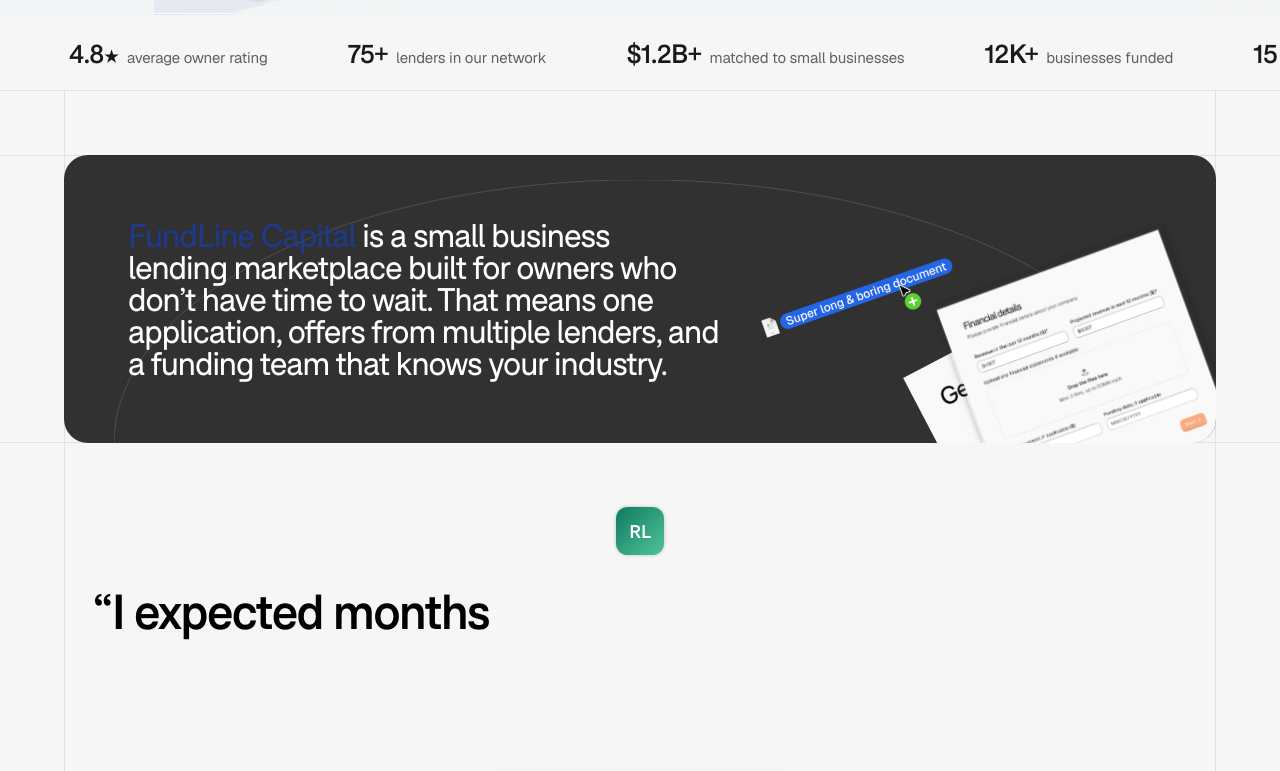
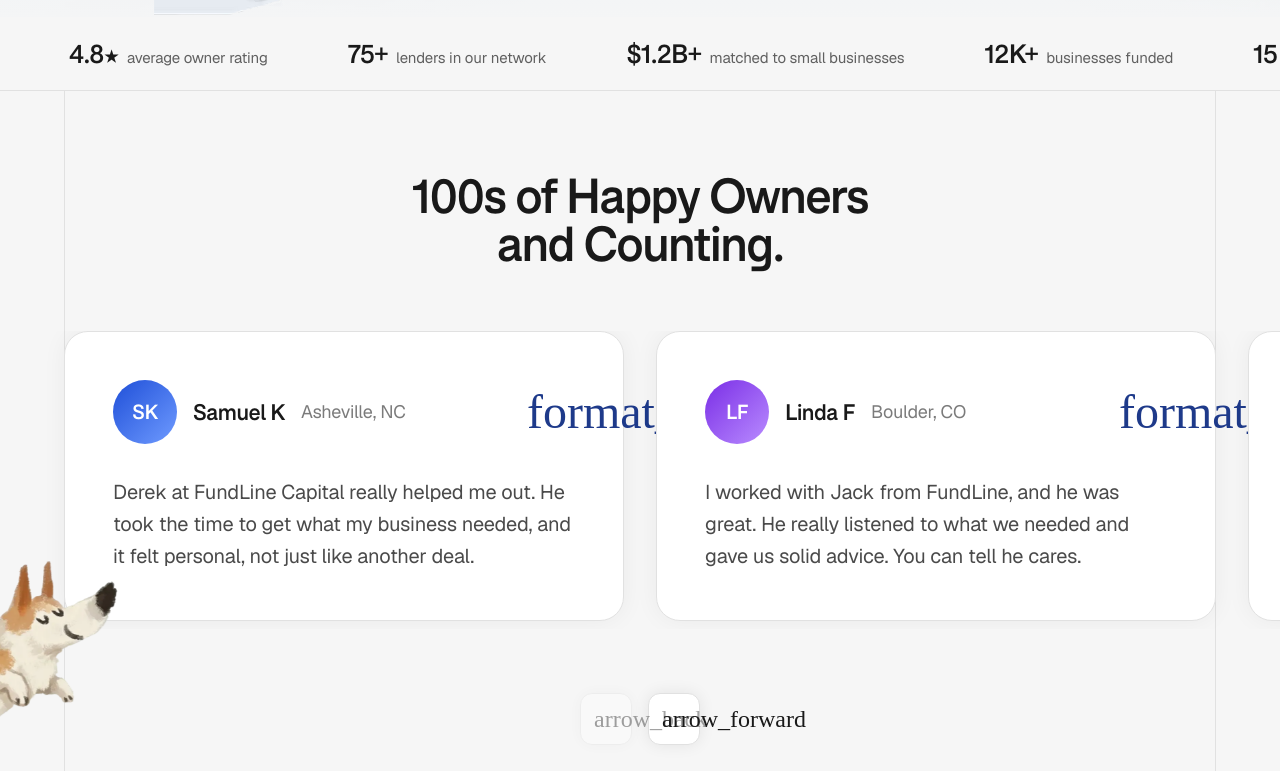
Before and after one commit to kellyjosephbusiness/obsidian, a Next.js app: page / in a window 1280 px wide. Shown: the part 709-1480 px from the top of the page. Built offline with nearby package versions, Linux system fonts and the light colour scheme; a web font is replaced by a local one.

Commit message:
Home: reviews carousel as the second section (scroll-snap list with prev/next, mascot at the edge); drop the single-quote strip
Co-Authored-By: Claude Fable 5.1 <noreply@anthropic.com>

```diff
--- a/src/app/page.tsx
+++ b/src/app/page.tsx
@@ -6,7 +6,7 @@ import { HeroSection } from "@/components/sites/corgi-insure-a0f7893c/root-8a5ed
 import { IntroSection } from "@/components/sites/corgi-insure-a0f7893c/root-8a5edab2/IntroSection";
 import { JourneySection } from "@/components/sites/corgi-insure-a0f7893c/root-8a5edab2/JourneySection";
 import { PoliciesSection } from "@/components/sites/corgi-insure-a0f7893c/root-8a5edab2/PoliciesSection";
-import { QuoteStripSection } from "@/components/sites/corgi-insure-a0f7893c/root-8a5edab2/QuoteStripSection";
+import { ReviewsSection } from "@/components/sites/corgi-insure-a0f7893c/root-8a5edab2/ReviewsSection";
 import { SiteFooter } from "@/components/sites/corgi-insure-a0f7893c/root-8a5edab2/SiteFooter";
 import { SiteHeader } from "@/components/sites/corgi-insure-a0f7893c/root-8a5edab2/SiteHeader";
 import { TestimonialsSection } from "@/components/sites/corgi-insure-a0f7893c/root-8a5edab2/TestimonialsSection";
@@ -29,8 +29,8 @@ export default function Home() {
         <main id="main-content" className="relative z-0 flex-grow">
           <div className="flex min-h-screen flex-col overflow-clip bg-background text-foreground">
             <HeroSection />
+            <ReviewsSection />
             <IntroSection />
-            <QuoteStripSection />
             <JourneySection />
             <AdvantageSection />
             <GetQuotedSection />
--- /dev/null
+++ b/src/components/sites/corgi-insure-a0f7893c/root-8a5edab2/ReviewsSection.tsx
@@ -0,0 +1,117 @@
+"use client";
+
+import Image from "next/image";
+import { useCallback, useEffect, useRef, useState } from "react";
+import { InitialsAvatar } from "@/components/sites/corgi-insure-a0f7893c/shared/InitialsAvatar";
+import { MaterialIcon } from "@/components/sites/corgi-insure-a0f7893c/shared/MaterialIcon";
+import { ASSETS, REVIEWS, REVIEWS_HEADER } from "./data";
+
+const MASCOT = `${ASSETS}/images/flying-dog-left.webp`;
+
+/**
+ * "100s of Happy Owners and Counting." — a horizontally scrolling list of review cards
+ * (scroll-snap, drag/trackpad friendly) with previous/next buttons underneath and the
+ * mascot hanging off the left edge like the product grid's flying dogs.
+ */
+export function ReviewsSection() {
+  const trackRef = useRef<HTMLDivElement>(null);
+  const [atStart, setAtStart] = useState(true);
+  const [atEnd, setAtEnd] = useState(false);
+
+  const updateEdges = useCallback(() => {
+    const el = trackRef.current;
+    if (!el) return;
+    setAtStart(el.scrollLeft <= 2);
+    setAtEnd(el.scrollLeft + el.clientWidth >= el.scrollWidth - 2);
+  }, []);
+
+  useEffect(() => {
+    const el = trackRef.current;
+    if (!el) return;
+    updateEdges();
+    el.addEventListener("scroll", updateEdges, { passive: true });
+    const ro = new ResizeObserver(updateEdges);
+    ro.observe(el);
+    return () => {
+      el.removeEventListener("scroll", updateEdges);
+      ro.disconnect();
+    };
+  }, [updateEdges]);
+
+  function scrollByCard(direction: 1 | -1) {
+    const el = trackRef.current;
+    if (!el) return;
+    const card = el.querySelector<HTMLElement>("[data-review-card]");
+    const step = card ? card.offsetWidth + 32 : el.clientWidth * 0.8;
+    el.scrollBy({ left: direction * step, behavior: "smooth" });
+  }
+
+  return (
+    <section className="relative overflow-hidden border-b border-[#e1e1e1] bg-[#f6f6f6] py-16 md:py-20">
+      <div
+        aria-hidden
+        className="pointer-events-none absolute inset-y-0 left-[max(16px,calc((100vw-1600px)/2))] w-px bg-[#e1e1e1] md:left-[max(24px,calc((100vw-1600px)/2))] lg:left-[max(64px,calc((100vw-1600px)/2))]"
+      />
+      <div
+        aria-hidden
+        className="pointer-events-none absolute inset-y-0 right-[max(16px,calc((100vw-1600px)/2))] w-px bg-[#e1e1e1] md:right-[max(24px,calc((100vw-1600px)/2))] lg:right-[max(64px,calc((100vw-1600px)/2))]"
+      />
+      {/* Mascot hanging off the left edge */}
+      <div aria-hidden className="pointer-events-none absolute bottom-[72px] left-[-70px] z-10 hidden w-[180px] lg:block xl:left-[-90px] xl:w-[210px]">
+        <Image alt="" className="h-auto w-full object-contain" width={628} height={622} src={MASCOT} />
+      </div>
+
+      <div className="relative mx-auto flex max-w-[1600px] flex-col gap-12 md:gap-16">
+        <h2 className="px-4 text-center font-mono font-medium text-[#191919] text-[length:var(--h2-font-size)] leading-[var(--h2-line-height)] tracking-[var(--h2-tracking)] md:px-6 lg:px-16">
+          {REVIEWS_HEADER.headingLine1}
+          <br />
+          {REVIEWS_HEADER.headingLine2}
+        </h2>
+
+        <div
+          ref={trackRef}
+          className="flex snap-x snap-mandatory gap-8 overflow-x-auto scroll-smooth px-4 pb-2 scroll-pl-4 [scrollbar-width:none] md:px-6 md:scroll-pl-6 lg:px-16 lg:scroll-pl-16 [&::-webkit-scrollbar]:hidden"
+        >
+          {REVIEWS.map((review) => (
+            <article
+              key={review.name}
+              data-review-card
+              className="flex w-[320px] shrink-0 snap-start flex-col gap-8 rounded-[24px] border border-[#e1e1e1] bg-white p-8 shadow-[0_0_24px_0_rgba(25,25,25,0.05)] md:w-[560px] md:p-12"
+            >
+              <div className="flex items-center gap-4">
+                <InitialsAvatar name={review.name} className="size-14 shrink-0 rounded-full md:size-16" textClassName="text-[20px]" />
+                <div className="flex min-w-0 flex-col gap-1.5 md:flex-row md:items-center md:gap-4">
+                  <span className="whitespace-nowrap font-mono text-[20px] font-medium leading-none tracking-[-0.02em] text-[#191919] md:text-[22px]">{review.name}</span>
+                  <span className="whitespace-nowrap text-[15px] leading-none tracking-[-0.24px] text-[#7b7b7b] md:text-[18px]">{review.city}</span>
+                </div>
+                <MaterialIcon name="format_quote" size={48} className="ml-auto shrink-0 text-[#1e3a8a]" fill={1} />
+              </div>
+              <p className="text-[18px] leading-[1.6] tracking-[-0.2px] text-[#4a4a4a] md:text-[20px]">{review.quote}</p>
+            </article>
+          ))}
+        </div>
+
+        <div className="flex items-center justify-center gap-4">
+          <button
+            type="button"
+            aria-label="Previous reviews"
+            onClick={() => scrollByCard(-1)}
+            disabled={atStart}
+            className="flex size-[52px] items-center justify-center rounded-[12px] border border-[#e1e1e1] bg-white text-[#191919] shadow-[0_0_16px_0_rgba(25,25,25,0.08)] transition-[background-color,opacity] hover:bg-[#f0f0f0] disabled:cursor-default disabled:opacity-40 disabled:hover:bg-white"
+          >
+            <MaterialIcon name="arrow_back" size={24} />
+          </button>
+          <button
+            type="button"
+            aria-label="Next reviews"
+            onClick={() => scrollByCard(1)}
+            disabled={atEnd}
+            className="flex size-[52px] items-center justify-center rounded-[12px] border border-[#e1e1e1] bg-white text-[#191919] shadow-[0_0_16px_0_rgba(25,25,25,0.08)] transition-[background-color,opacity] hover:bg-[#f0f0f0] disabled:cursor-default disabled:opacity-40 disabled:hover:bg-white"
+          >
+            <MaterialIcon name="arrow_forward" size={24} />
+          </button>
+        </div>
+      </div>
+    </section>
+  );
+}
--- a/src/components/sites/corgi-insure-a0f7893c/root-8a5edab2/data.ts
+++ b/src/components/sites/corgi-insure-a0f7893c/root-8a5edab2/data.ts
@@ -436,6 +436,29 @@ export const GET_QUOTED = {
   },
 } as const;
 
+export interface Review {
+  name: string;
+  city: string;
+  quote: string;
+}
+
+export const REVIEWS_HEADER = {
+  headingLine1: "100s of Happy Owners",
+  headingLine2: "and Counting.",
+} as const;
+
+/** Illustrative reviews (names and places are fictional). */
+export const REVIEWS: Review[] = [
+  { name: "Samuel K", city: "Asheville, NC", quote: "Derek at FundLine Capital really helped me out. He took the time to get what my business needed, and it felt personal, not just like another deal." },
+  { name: "Linda F", city: "Boulder, CO", quote: "I worked with Jack from FundLine, and he was great. He really listened to what we needed and gave us solid advice. You can tell he cares." },
+  { name: "Rajesh P", city: "Madison, WI", quote: "FundLine's been awesome for my business. Derek gave me practical advice, and I felt he really got what we were about." },
+  { name: "Maria G", city: "Tucson, AZ", quote: "Three offers in two days and a specialist who explained every line. We picked a term loan and had the money before our supplier's deadline." },
+  { name: "Tom B", city: "Duluth, MN", quote: "I expected a runaround like at the bank. Instead one application, a quick call with Priya, and a line of credit that actually fits our slow months." },
+  { name: "Aisha R", city: "Savannah, GA", quote: "The bank statement upload took five minutes. No credit hit to apply, and the offers were laid out side by side so I could compare real APRs." },
+  { name: "Kevin L", city: "Spokane, WA", quote: "We financed two trucks through FundLine. The lender they matched us with understood freight, and the paperwork was done in a week." },
+  { name: "Dana W", city: "Burlington, VT", quote: "Jack checked in after funding just to see how the expansion was going. That kind of follow-through is why we'll use FundLine again." },
+];
+
 export const TESTIMONIALS_HEADER = {
   headingBefore: "Built for ",
   headingItalic: "Owners",
```
Also changed, not shown: 4 other files (tests, documents, lock files or other folders).
